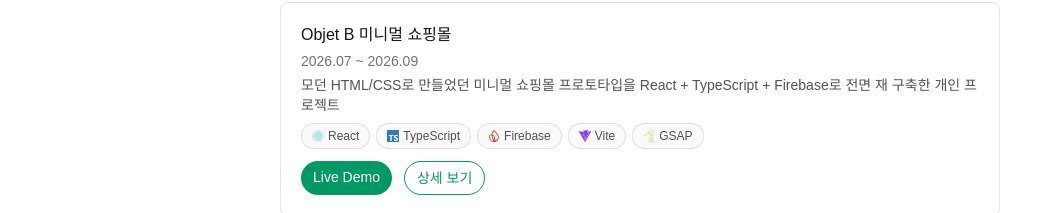
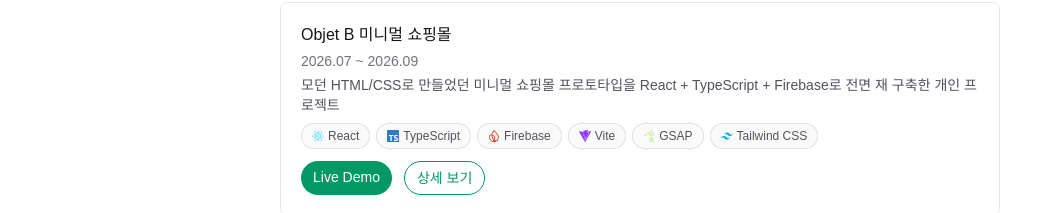
Before and after one commit to lym-bin/sangbin-dev, a Next.js app: page / in a window 1280 px wide. Shown: the part 739-952 px from the top of the page, without its empty margins (0-1039 px from the left). Built offline with nearby package versions, Linux system fonts and the light colour scheme.

Commit message:
Objet B 프로젝트 스택에 Tailwind CSS 누락분 추가

```diff
--- a/src/data/projects.ts
+++ b/src/data/projects.ts
@@ -161,7 +161,7 @@ const [shelters, animals] = await Promise.all([
     status: "운영 중",
     motivation:
       "HTML/CSS로 마크업을 하고 바닐라 JS로 정적 화면만 만들다 보니 상태 관리와 재사용성에 한계를 느껴서, 상품 목록/필터 → 상세 → 장바구니 → 주문/결제 → 로그인/마이페이지까지 이어지는 실제 쇼핑몰 플로우를 처음부터 끝까지 React + TypeScript로 직접 구현해보고 싶기도 했고 끝까지 완성된 포트폴리오를 만들어보고 싶었습니다..",
-    stack: ["React", "TypeScript", "Firebase", "Vite", "GSAP"],
+    stack: ["React", "TypeScript", "Firebase", "Vite", "GSAP", "Tailwind CSS"],
     thumbnail: "/projects/objet-b-web.gif",
     gallery: [
       "/projects/objet-b-web-1.png",
```
